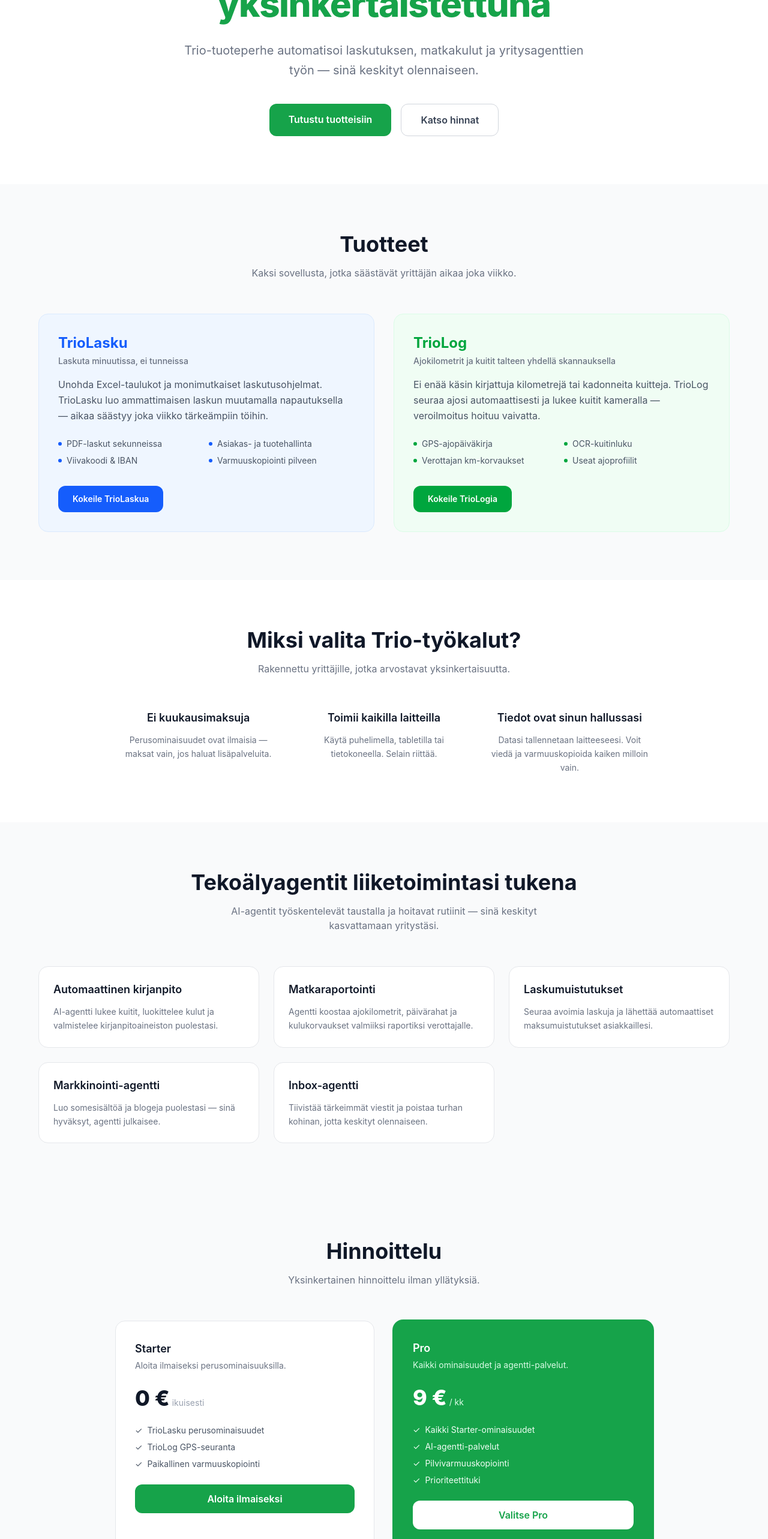
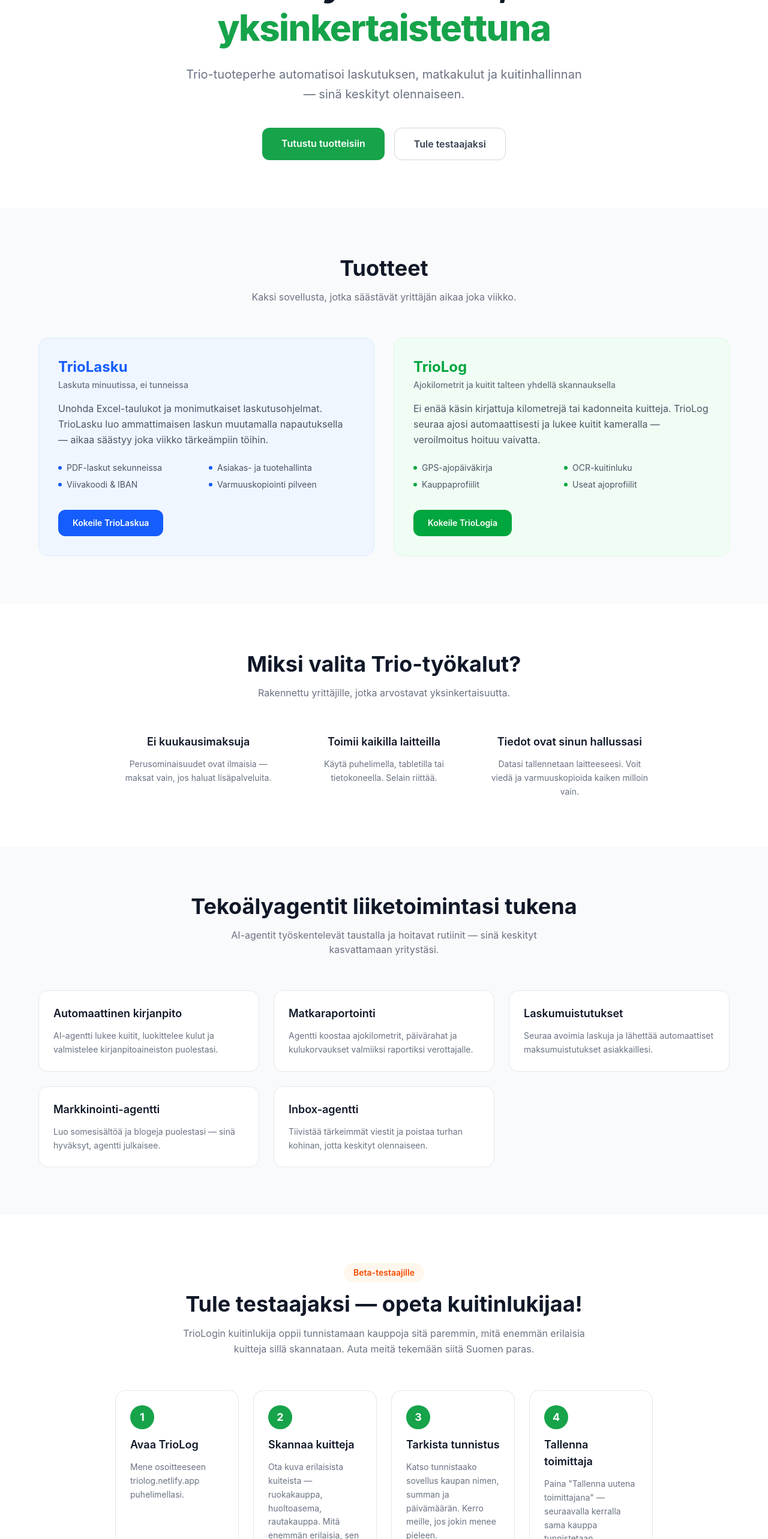
Before and after one commit to LeeviJ/trio-web, a React (Vite) app: page / in a window 1280 px wide. Shown: the part 234-2800 px from the top of the page at 60% size. Built offline with nearby package versions, Linux system fonts and the light colour scheme.

Commit message:
Final branding and landing page for testers
Co-Authored-By: Claude Opus 4.5 <noreply@anthropic.com>

```diff
--- a/src/App.jsx
+++ b/src/App.jsx
@@ -2,6 +2,7 @@ import Hero from './components/Hero'
 import Products from './components/Products'
 import AgentServices from './components/AgentServices'
 import Pricing from './components/Pricing'
+import BetaTesters from './components/BetaTesters'
 import Footer from './components/Footer'
 
 export default function App() {
@@ -10,18 +11,19 @@ export default function App() {
       <nav className="fixed top-0 w-full bg-white/80 backdrop-blur-md border-b border-gray-100 z-50">
         <div className="max-w-6xl mx-auto px-6 py-4 flex items-center justify-between">
           <span className="text-xl font-bold tracking-tight">
-            <span className="text-primary">Trio</span><span className="text-gray-900"> - Yrittäjän työkalupakki</span>
+            <span className="text-primary">Trio</span>
           </span>
           <div className="hidden sm:flex gap-8 text-sm font-medium text-gray-600">
             <a href="#products" className="hover:text-gray-900 transition-colors">Tuotteet</a>
             <a href="#services" className="hover:text-gray-900 transition-colors">Palvelut</a>
+            <a href="#testers" className="hover:text-gray-900 transition-colors">Testaa</a>
             <a href="#pricing" className="hover:text-gray-900 transition-colors">Hinnoittelu</a>
           </div>
           <a
-            href="#pricing"
+            href="#testers"
             className="bg-primary hover:bg-primary-dark text-white text-sm font-medium px-4 py-2 rounded-lg transition-colors"
           >
-            Aloita
+            Tule testaajaksi
           </a>
         </div>
       </nav>
@@ -29,6 +31,7 @@ export default function App() {
       <Hero />
       <Products />
       <AgentServices />
+      <BetaTesters />
       <Pricing />
       <Footer />
     </div>
--- /dev/null
+++ b/src/components/BetaTesters.jsx
@@ -0,0 +1,97 @@
+const steps = [
+  {
+    number: '1',
+    title: 'Avaa TrioLog',
+    description: 'Mene osoitteeseen triolog.netlify.app puhelimellasi.',
+  },
+  {
+    number: '2',
+    title: 'Skannaa kuitteja',
+    description: 'Ota kuva erilaisista kuiteista — ruokakauppa, huoltoasema, rautakauppa. Mitä enemmän erilaisia, sen parempi.',
+  },
+  {
+    number: '3',
+    title: 'Tarkista tunnistus',
+    description: 'Katso tunnistaako sovellus kaupan nimen, summan ja päivämäärän. Kerro meille, jos jokin menee pieleen.',
+  },
+  {
+    number: '4',
+    title: 'Tallenna toimittaja',
+    description: 'Paina "Tallenna uutena toimittajana" — seuraavalla kerralla sama kauppa tunnistetaan automaattisesti.',
+  },
+]
+
+const receiptTypes = [
+  'S-Market / Prisma',
+  'K-Citymarket / K-Market',
+  'Lidl / Tokmanni',
+  'ABC / Neste / Shell',
+  'Ravintolat ja pikaruoka',
+  'Rautakaupat (Motonet, Biltema)',
+]
+
+export default function BetaTesters() {
+  return (
+    <section id="testers" className="py-20 px-6">
+      <div className="max-w-4xl mx-auto">
+        <div className="text-center mb-14">
+          <div className="inline-block bg-orange-50 text-orange-600 text-sm font-semibold px-4 py-1.5 rounded-full mb-4">
+            Beta-testaajille
+          </div>
+          <h2 className="text-3xl sm:text-4xl font-bold mb-4">
+            Tule testaajaksi — opeta kuitinlukijaa!
+          </h2>
+          <p className="text-gray-500 max-w-2xl mx-auto leading-relaxed">
+            TrioLogin kuitinlukija oppii tunnistamaan kauppoja sitä paremmin, mitä enemmän
+            erilaisia kuitteja sillä skannataan. Auta meitä tekemään siitä Suomen paras.
+          </p>
+        </div>
+
+        <div className="grid sm:grid-cols-2 lg:grid-cols-4 gap-6 mb-14">
+          {steps.map((step) => (
+            <div key={step.number} className="bg-white border border-gray-200 rounded-2xl p-6 space-y-3">
+              <div className="w-10 h-10 bg-primary text-white rounded-full flex items-center justify-center font-bold text-lg">
+                {step.number}
+              </div>
+              <h3 className="font-semibold text-lg">{step.title}</h3>
+              <p className="text-sm text-gray-500 leading-relaxed">{step.description}</p>
+            </div>
+          ))}
+        </div>
+
+        <div className="bg-gray-50 rounded-2xl p-8 space-y-6">
+          <h3 className="text-xl font-bold text-center">Testaa näillä kuiteilla</h3>
+          <p className="text-gray-500 text-center text-sm max-w-lg mx-auto">
+            Tarvitsemme mahdollisimman monipuolisia kuitteja. Kokeile erityisesti näitä:
+          </p>
+          <div className="grid sm:grid-cols-2 md:grid-cols-3 gap-3 max-w-2xl mx-auto">
+            {receiptTypes.map((type) => (
+              <div key={type} className="flex items-center gap-2 bg-white rounded-lg px-4 py-3 text-sm font-medium text-gray-700 border border-gray-200">
+                <span className="w-2 h-2 bg-primary rounded-full shrink-0" />
+                {type}
+              </div>
+            ))}
+          </div>
+          <div className="flex flex-col sm:flex-row gap-4 justify-center pt-4">
+            <a
+              href="https://triolog.netlify.app"
+              target="_blank"
+              rel="noopener noreferrer"
+              className="bg-green-600 hover:bg-green-700 text-white font-semibold px-8 py-3.5 rounded-xl transition-colors text-base text-center"
+            >
+              Avaa TrioLog
+            </a>
+            <a
+              href="https://trio-lasku.netlify.app"
+              target="_blank"
+              rel="noopener noreferrer"
+              className="bg-blue-600 hover:bg-blue-700 text-white font-semibold px-8 py-3.5 rounded-xl transition-colors text-base text-center"
+            >
+              Avaa TrioLasku
+            </a>
+          </div>
+        </div>
+      </div>
+    </section>
+  )
+}
--- a/src/components/Hero.jsx
+++ b/src/components/Hero.jsx
@@ -2,13 +2,16 @@ export default function Hero() {
   return (
     <section className="pt-32 pb-20 px-6">
       <div className="max-w-4xl mx-auto text-center space-y-6">
+        <div className="inline-block bg-green-50 text-primary text-sm font-semibold px-4 py-1.5 rounded-full mb-2">
+          Yrittäjän työkalupakki
+        </div>
         <h1 className="text-5xl sm:text-6xl font-extrabold tracking-tight leading-tight">
           Yrityksen arki,{' '}
           <span className="text-primary">yksinkertaistettuna</span>
         </h1>
         <p className="text-lg sm:text-xl text-gray-500 max-w-2xl mx-auto leading-relaxed">
           Trio-tuoteperhe automatisoi laskutuksen, matkakulut ja
-          yritysagenttien työn — sinä keskityt olennaiseen.
+          kuitinhallinnan — sinä keskityt olennaiseen.
         </p>
         <div className="flex flex-col sm:flex-row gap-4 justify-center pt-4">
           <a
@@ -18,10 +21,10 @@ export default function Hero() {
             Tutustu tuotteisiin
           </a>
           <a
-            href="#pricing"
+            href="#testers"
             className="border border-gray-300 hover:border-gray-400 text-gray-700 font-semibold px-8 py-3.5 rounded-xl transition-colors text-base"
           >
-            Katso hinnat
+            Tule testaajaksi
           </a>
         </div>
       </div>
--- a/src/components/Products.jsx
+++ b/src/components/Products.jsx
@@ -10,18 +10,20 @@ const products = [
     border: 'border-blue-100',
     ctaText: 'Kokeile TrioLaskua',
     ctaBg: 'bg-blue-600 hover:bg-blue-700',
+    ctaUrl: 'https://trio-lasku.netlify.app',
   },
   {
     name: 'TrioLog',
     tagline: 'Ajokilometrit ja kuitit talteen yhdellä skannauksella',
     description:
       'Ei enää käsin kirjattuja kilometrejä tai kadonneita kuitteja. TrioLog seuraa ajosi automaattisesti ja lukee kuitit kameralla — veroilmoitus hoituu vaivatta.',
-    features: ['GPS-ajopäiväkirja', 'OCR-kuitinluku', 'Verottajan km-korvaukset', 'Useat ajoprofiilit'],
+    features: ['GPS-ajopäiväkirja', 'OCR-kuitinluku', 'Kauppaprofiilit', 'Useat ajoprofiilit'],
     color: 'bg-green-50',
     accent: 'text-green-600',
     border: 'border-green-100',
     ctaText: 'Kokeile TrioLogia',
     ctaBg: 'bg-green-600 hover:bg-green-700',
+    ctaUrl: 'https://triolog.netlify.app',
   },
 ]
 
@@ -70,7 +72,9 @@ export default function Products() {
                 </ul>
                 <div className="pt-4 mt-auto">
                   <a
-                    href="#pricing"
+                    href={p.ctaUrl}
+                    target="_blank"
+                    rel="noopener noreferrer"
                     className={`inline-block ${p.ctaBg} text-white font-semibold px-6 py-3 rounded-xl transition-colors text-sm`}
                   >
                     {p.ctaText}
```
